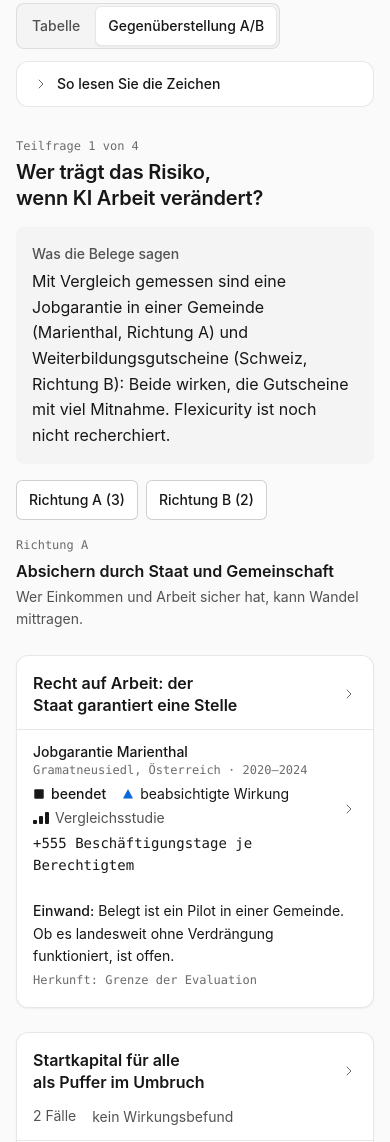
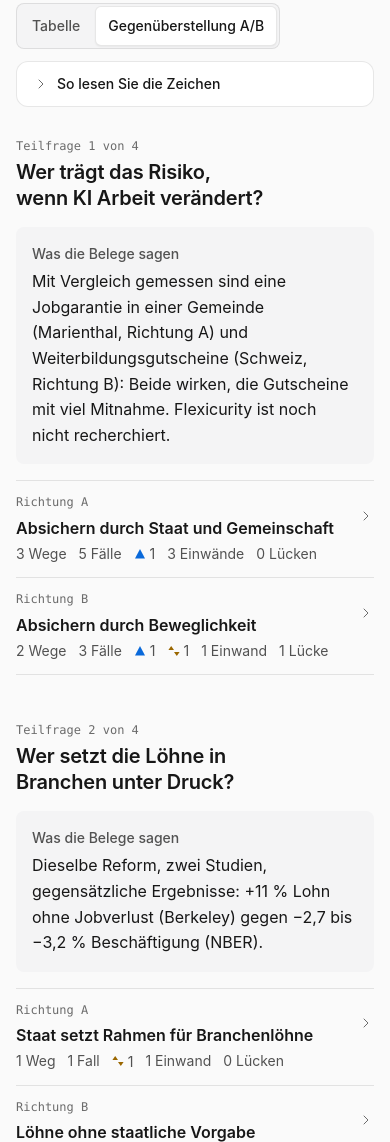
Before and after one commit to smarqart-hash/open-policy-navigator, a plain HTML site: page docs/index.html in a window 390 px wide. Shown: the part 858-2000 px from the top of the page. Drawn offline with Linux system fonts and the light colour scheme.

Commit message:
feat(portal): collapse A/B directions on narrow screens
Below 900px each direction of a sub-question now opens with a compact
summary line (title, number of ways and cases, findings by direction
with the EFFECT glyphs, objections, gaps); way cards fold out via
<details>. Desktop markup is unchanged. The now redundant jump chips
are removed. Also let the top navigation wrap at 360px so the page no
longer scrolls sideways.

Co-Authored-By: Claude Opus 5.5 <noreply@anthropic.com>
Claude-Session: https://claude.ai/code/session_0178L4sanAGzGHb5QLVA7kKn

```diff
--- a/docs/index.html
+++ b/docs/index.html
@@ -129,11 +129,22 @@ h1 { margin: 0; font-weight: 600; font-size: 32px; line-height: 1.2; letter-spac
 .side-head { display: grid; gap: 4px; }
 .side-head .tag { font-family: var(--mono); font-size: 12px; color: var(--muted); }
 .side-head h3 { margin: 0; font-size: 16px; font-weight: 600; line-height: 1.4; }
-.side-head p { margin: 0; font-size: 14px; color: var(--text-2); }
+.side-head p, .side-a { margin: 0; font-size: 14px; color: var(--text-2); }
 .side-empty { margin: 0; font-size: 14px; color: var(--muted); }
 .evidence { margin: 0; background: var(--raised); border-radius: 8px; padding: 16px; font-size: 16px; max-width: 70ch; }
 .evidence b { display: block; font-size: 14px; font-weight: 500; color: var(--text-2); margin-bottom: 4px; }
-.jump { display: none; }
+.fold { border-top: 1px solid var(--line); }
+.fold:last-child { border-bottom: 1px solid var(--line); }
+.fold > summary { list-style: none; cursor: pointer; padding: 12px 0; display: grid; grid-template-columns: minmax(0, 1fr) 16px; gap: 4px 12px; align-items: start; min-height: 44px; }
+.fold > summary::-webkit-details-marker { display: none; }
+.fold > summary > * { grid-column: 1; }
+.fold .tag { font-family: var(--mono); font-size: 12px; color: var(--muted); }
+.fold h3 { margin: 0; font-size: 16px; font-weight: 600; line-height: 1.4; }
+.fold > summary .chev { width: 16px; height: 16px; color: var(--muted); grid-column: 2; grid-row: 1 / span 2; align-self: center; transition: transform 160ms var(--ease); }
+.fold[open] > summary .chev { transform: rotate(90deg); }
+.fold-n { display: flex; flex-wrap: wrap; align-items: center; gap: 0 12px; font-size: 14px; color: var(--text-2); }
+.fold-n .sig { gap: 4px; }
+.fold-body { display: grid; gap: 16px; padding-bottom: 16px; }
 
 .way { background: var(--surface); border: 1px solid var(--line); border-radius: 12px; padding: 16px; display: grid; gap: 12px; min-width: 0; align-content: start; box-shadow: var(--shadow-sm); }
 .way.gap { background: transparent; border-style: dashed; border-color: var(--line-strong); box-shadow: none; }
@@ -271,8 +282,6 @@ dialog::backdrop { background: rgba(0, 0, 0, .32); }
 }
 @media (max-width: 900px) {
   .sides { grid-template-columns: 1fr; gap: 32px; }
-  .jump { display: flex; flex-wrap: wrap; gap: 8px; }
-  .side:focus { outline: none; }
   .bill { grid-template-columns: 1fr; }
 }
 @media (max-width: 640px) {
@@ -286,7 +295,8 @@ dialog::backdrop { background: rgba(0, 0, 0, .32); }
   .m-only { display: inline; }
   #bills { display: grid; grid-template-columns: repeat(2, minmax(0, 1fr)); width: 100%; }
   #bills a { justify-content: center; white-space: normal; text-align: center; }
-  .top-right .seg a { padding: 0 8px; }
+  .top-right .seg { min-width: 0; }
+  .top-right .seg a { padding: 0 8px; min-width: 0; white-space: normal; text-align: center; line-height: 1.25; }
   .hero { padding-top: 24px; }
   h1 { font-size: 28px; }
   .answer { font-size: 16px; }
@@ -1087,22 +1097,30 @@ function wayCard(w) {
     ${w.contra ? `<p class="contra"><b>Einwand:</b> ${esc(w.contra)} <span class="by">${esc(byLabel(w.contraBy))}</span></p>` : gap ? "" : `<p class="contra quiet">Einwand noch nicht erfasst.</p>`}
   </article>`;
 }
+const narrow = window.matchMedia("(max-width: 900px)");
+const plural = (n, one, many) => `${n} ${n === 1 ? one : many}`;
+function sideFold(g, sd, ws) {
+  const cs = uniqueCases(ws.flatMap(w => w.cases.filter(visibleCase))).map(id => CASES[id]).filter(c => !c.placeholder);
+  const eff = ["pos", "mixed", "null", "neg"].map(k => [k, cs.filter(c => c.effect === k).length]).filter(([, n]) => n);
+  const effHTML = eff.length ? eff.map(([k, n]) => `<span class="sig" title="${esc(EFFECT[k].label)}">${svg(EFFECT[k].svg(EFFECT[k].color))}<span class="vh">${esc(EFFECT[k].label)}: </span>${n}</span>`).join("") : "<span>kein Wirkungsbefund</span>";
+  const contra = ws.filter(w => w.contra).length, gaps = ws.filter(w => w.cov !== "checked").length;
+  return `<details class="fold" id="s-${g.id}-${sd}"><summary><span class="tag">Richtung ${sd}</span><h3>${esc(g.sides[sd].t)}</h3>
+      <span class="fold-n"><span>${plural(ws.length, "Weg", "Wege")}</span><span>${plural(cs.length, "Fall", "Fälle")}</span><span class="vh">Befunde: </span>${effHTML}<span>${plural(contra, "Einwand", "Einwände")}</span><span>${plural(gaps, "Lücke", "Lücken")}</span></span>
+      <svg class="chev" viewBox="0 0 24 24" fill="none" stroke="currentColor" stroke-width="1.5" stroke-linecap="round" stroke-linejoin="round" aria-hidden="true"><path d="m9 18 6-6-6-6"/></svg></summary>
+    <div class="fold-body"><p class="side-a">${esc(g.sides[sd].a)}</p>${ws.length ? ws.map(wayCard).join("") : `<p class="side-empty">Kein Treffer in dieser Richtung für den gewählten Filter.</p>`}</div></details>`;
+}
 function renderCompare() {
   const q = Q();
   const html = q.groups.map((g, gi) => {
     const ways = q.ways.filter(w => w.g === g.id && visibleWay(w));
     if (!ways.length) return "";
     let body;
-    if (g.sides) {
-      const jump = ["A", "B"].map(sd => {
-        const n = ways.filter(w => w.side === sd).length;
-        return `<button type="button" class="chipbtn" data-jump="s-${g.id}-${sd}">Richtung ${sd} (${n})</button>`;
-      }).join("");
-      body = `<div class="jump" role="group" aria-label="Richtungen: ${esc(g.q)}">${jump}</div><div class="sides">${["A", "B"].map(sd => {
+    if (g.sides && narrow.matches) {
+      body = `<div>${["A", "B"].map(sd => sideFold(g, sd, ways.filter(w => w.side === sd))).join("")}</div>`;
+    } else if (g.sides) {
+      body = `<div class="sides">${["A", "B"].map(sd => {
         const ws = ways.filter(w => w.side === sd);
-        const all = q.ways.filter(w => w.g === g.id && w.side === sd);
-        const unchecked = all.filter(w => w.cov !== "checked").length;
-        return `<div class="side" id="s-${g.id}-${sd}" tabindex="-1"><div class="side-head"><span class="tag">Richtung ${sd}</span><h3>${esc(g.sides[sd].t)}</h3><p>${esc(g.sides[sd].a)}</p></div>
+        return `<div class="side" id="s-${g.id}-${sd}"><div class="side-head"><span class="tag">Richtung ${sd}</span><h3>${esc(g.sides[sd].t)}</h3><p>${esc(g.sides[sd].a)}</p></div>
           ${ws.length ? ws.map(wayCard).join("") : `<p class="side-empty">Kein Treffer in dieser Richtung für den gewählten Filter.</p>`}</div>`;
       }).join("")}</div>`;
     } else {
@@ -1417,7 +1435,6 @@ document.addEventListener("click", async e => {
   const cb = t.closest("[data-case]"); if (cb) { openCase(cb.dataset.case); return; }
   const wb = t.closest("[data-way]"); if (wb) { openWay(wb.dataset.way); return; }
   const pb = t.closest("[data-pos]"); if (pb) { openPos(+pb.dataset.pos); return; }
-  const jb = t.closest("[data-jump]"); if (jb) { const el = $(jb.dataset.jump); if (el) { el.scrollIntoView({ block: "start" }); el.focus({ preventScroll: true }); } return; }
   const cite = t.closest("[data-cite]");
   if (cite) {
     const [kind, ref] = cite.dataset.cite.split(":");
@@ -1430,6 +1447,7 @@ const setMode = m => { state.mode = m; try { localStorage.setItem("opn-view", m)
 } renderQuestion(); };
 $("v-cmp").addEventListener("click", () => setMode("cmp"));
 $("v-tbl").addEventListener("click", () => setMode("tbl"));
+narrow.addEventListener("change", () => { if (state.view === "frage" && state.mode === "cmp") renderQuestion(); });
 $("textexp").addEventListener("click", async () => { const ok = await copyText(questionText(Q())); $("exp-msg").textContent = ok ? "Kopiert." : "Kopieren nicht möglich."; });
 $("json").addEventListener("click", () => {
   const q = Q();
```
